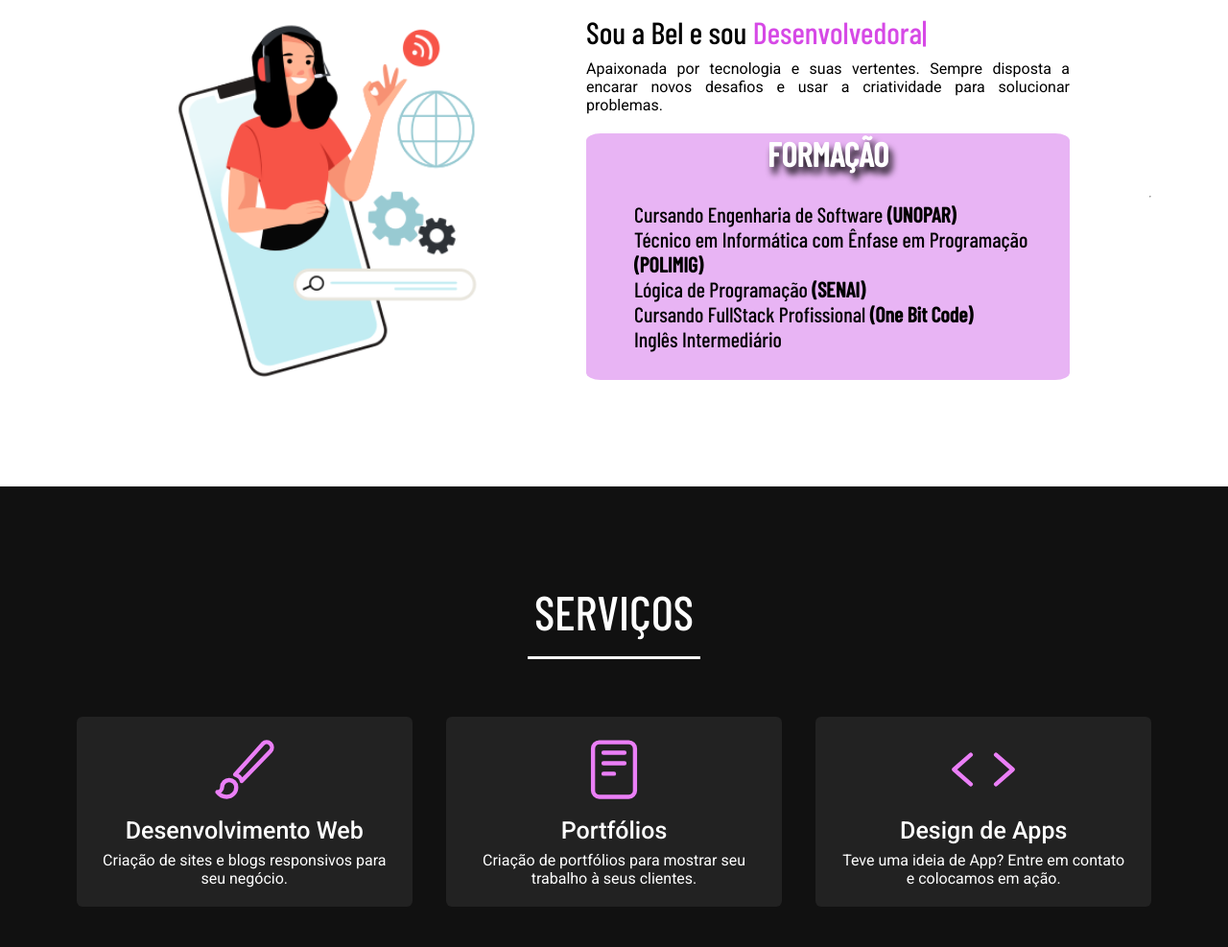
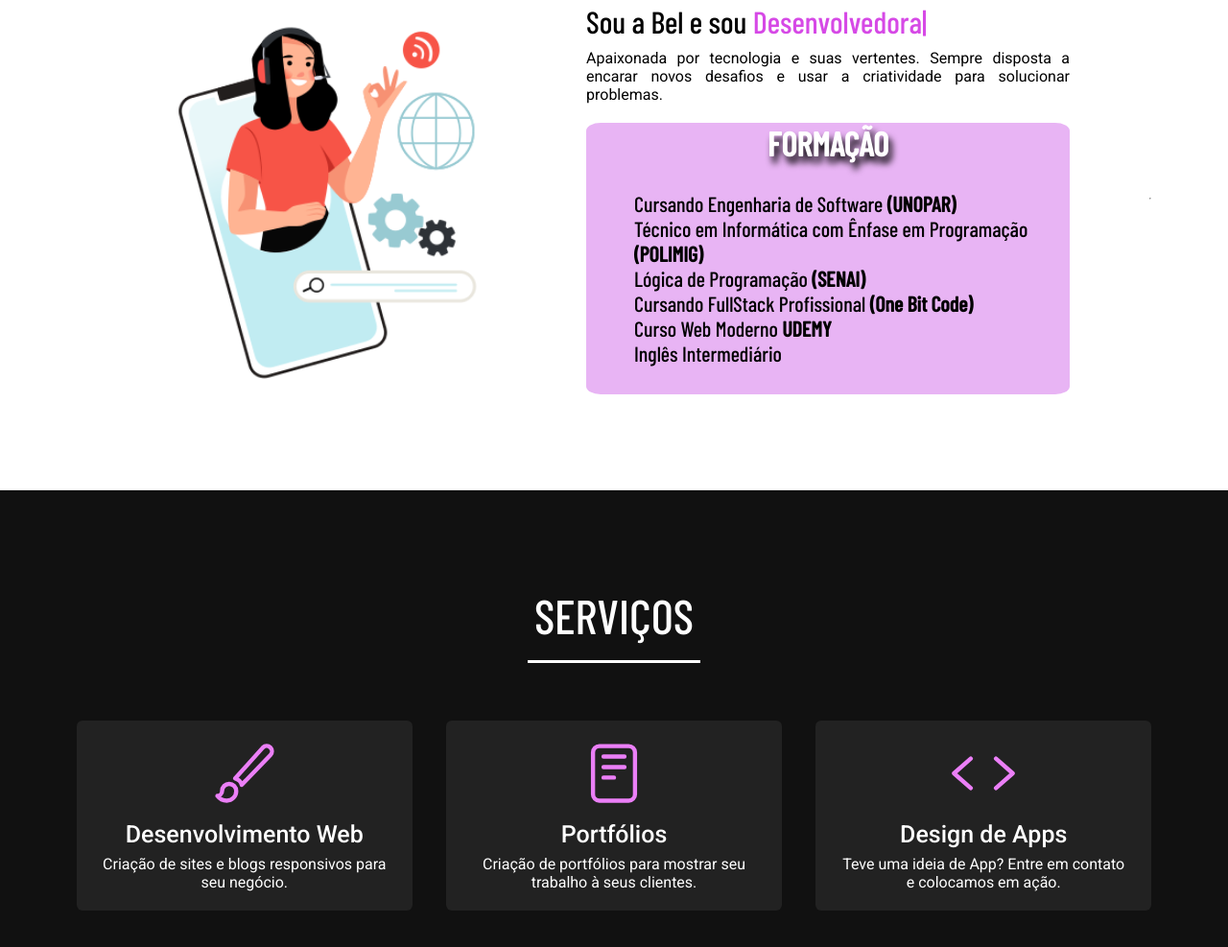
Before and after one commit to belkiss-lino/portfolio-belkiss, a plain HTML site: page index.html in a window 1280 px wide. Shown: the part 1037-2024 px from the top of the page at 96% size. Drawn offline with nearby package versions, Linux system fonts and the light colour scheme.

Commit message:
changes in index.html

```diff
--- a/index.html
+++ b/index.html
@@ -62,7 +62,9 @@
                                     Técnico em Informática com Ênfase em Programação <strong>(POLIMIG)</strong> <br>
                                     Lógica de Programação <strong>(SENAI)</strong><br>
                                     Cursando FullStack Profissional <strong>(One Bit Code)</strong><BR>
+                                    Curso Web Moderno <strong>UDEMY</strong> <br>
                                     Inglês Intermediário<br>
+
                                 </p>
                             </div>
                         <hr>
```
Also changed, not shown: 1 other file.
